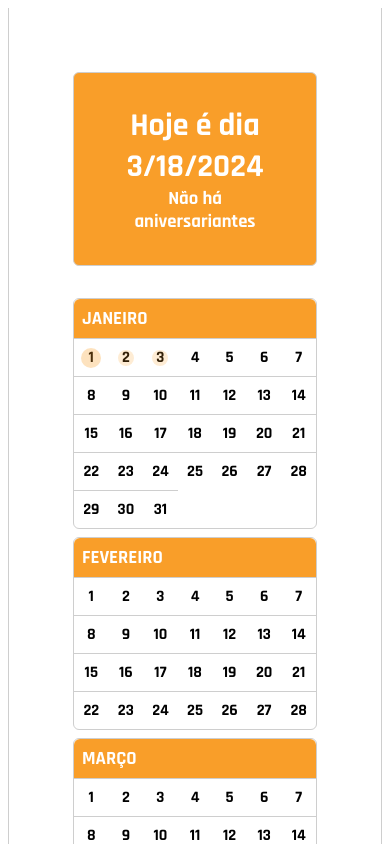
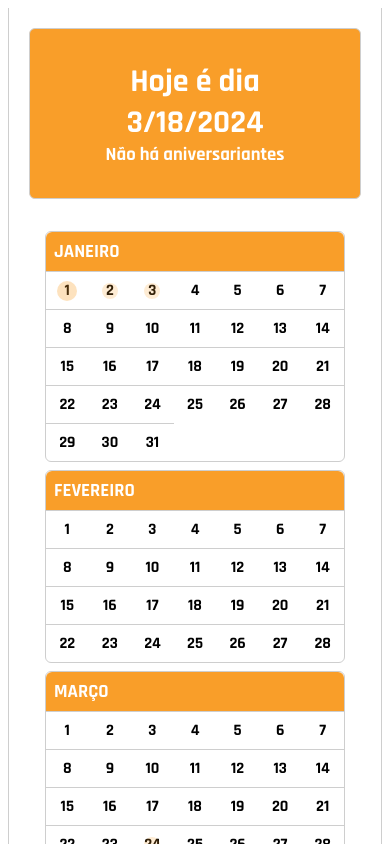
Before and after one commit to victormedeiros1/clients-birthday, a Vue app: page / in a window 390 px wide. Shown: the top 844 px of the page. Built offline with nearby package versions, Linux system fonts and the light colour scheme.

Commit message:
fix: breakpoint to control spaces of component Container

```diff
--- a/src/components/Container/Container.vue
+++ b/src/components/Container/Container.vue
@@ -16,5 +16,9 @@
         border-right: 1px solid $gray;
         border-left: 1px solid $gray;
         padding: $p-64;
+
+        @media (max-width: 768px) {
+            padding: $p-20;
+        }
     }
 </style>
```
